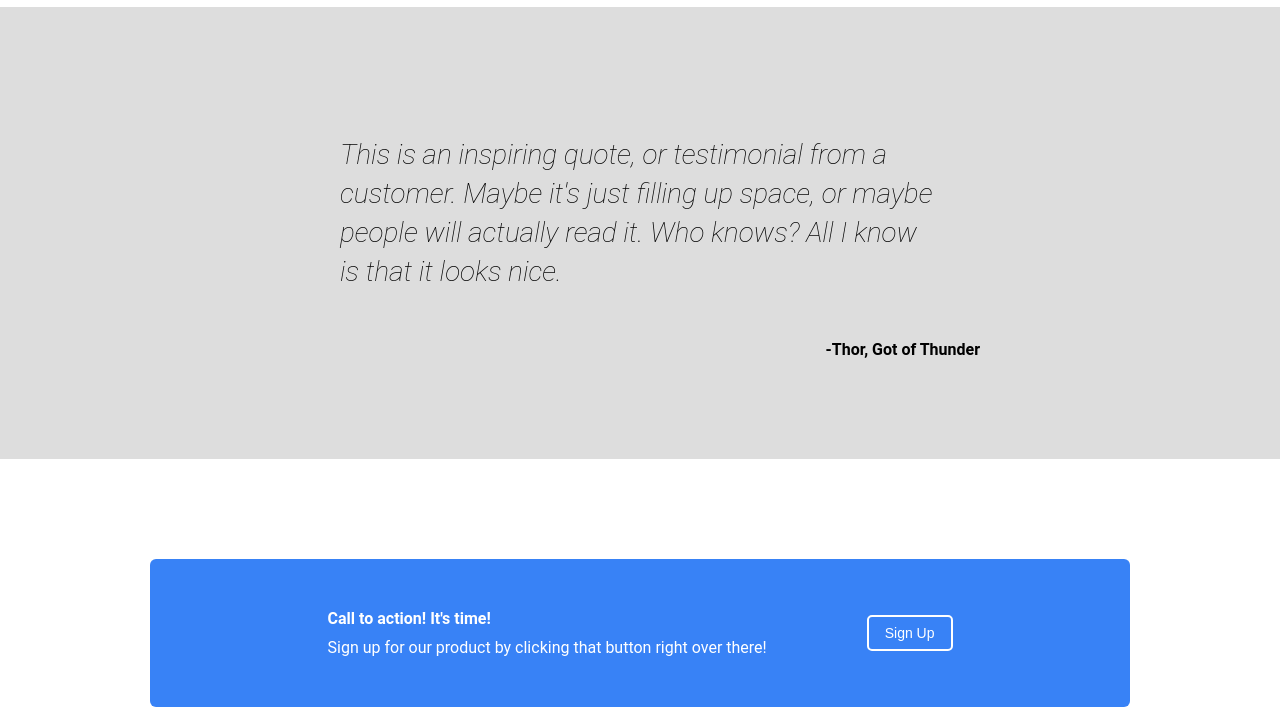
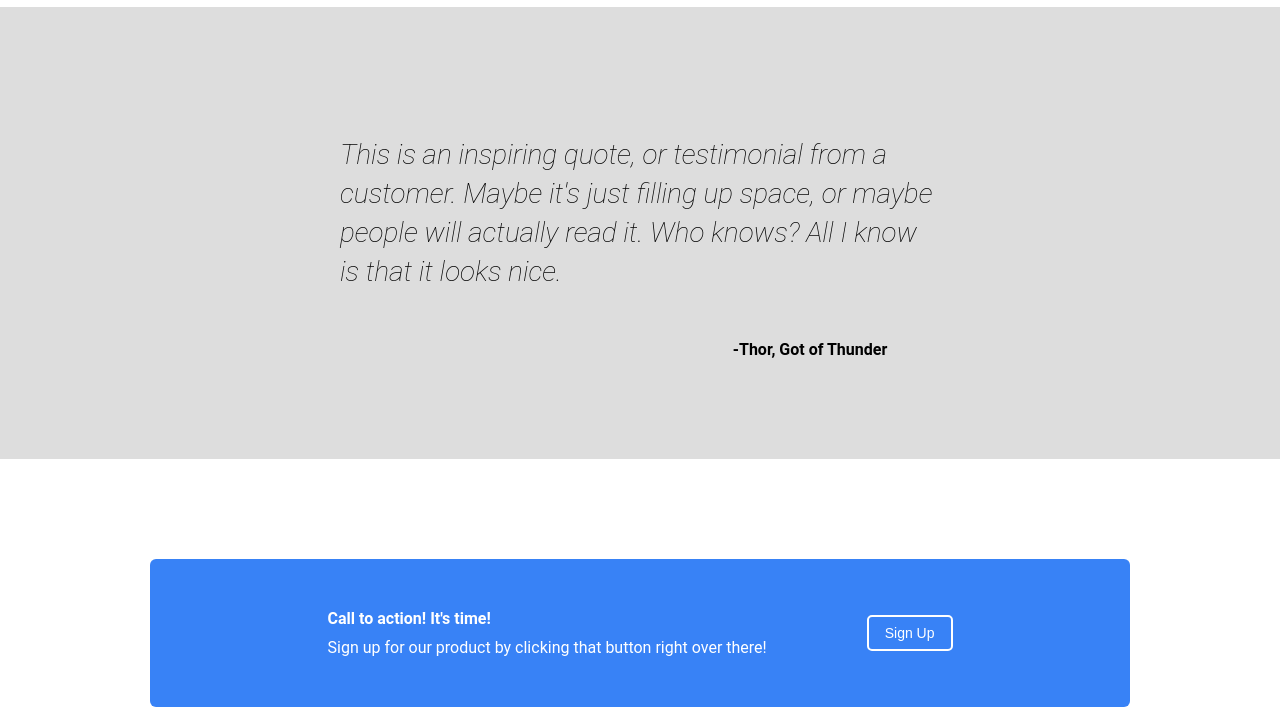
Before and after one commit to kstanley11/Odin-Web-Design, a plain HTML site: page index.html in a window 1280 px wide. Shown: the part 932-1642 px from the top of the page. Drawn offline with Linux system fonts and the light colour scheme.

Commit message:
add padding left to author to offset under quote

```diff
--- a/styles.css
+++ b/styles.css
@@ -5,6 +5,11 @@ body {
   display: flex;
   flex-direction: column;
   justify-content: space-between;
+}
+
+html,
+body {
+    height: 100%
 }
 
 /* ========== Layout Blocks ========== */
@@ -34,6 +39,7 @@ body {
     padding: 75px 150px 75px 100px;
     gap: 50px;
     height: 400px;
+    max-width:1200px;
     margin: 0 auto;
  }
 
@@ -113,6 +119,7 @@ li {
 .content-middle {
     display: flex;
     flex-direction: column;
+    flex: 1;
 }
 
 
@@ -178,6 +185,7 @@ li {
 
 .quotation {
     display: flex;
+    align-items: center;
     flex-direction: column;
     background-color: #ddd;
     padding: 100px 300px;
@@ -192,8 +200,7 @@ li {
 }
 
 .author {
-    display: flex;
-    justify-content: flex-end;
+    padding-left: 50%;
     margin-top: 20px;
 }
 
```
